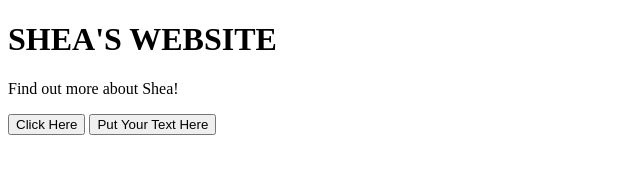
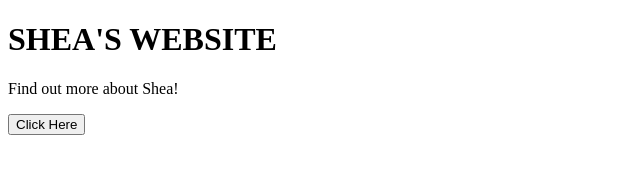
Before and after one commit to sclark01/sclark01.github.com, a plain HTML site: page index.html in a window 1280 px wide. Shown: the whole page, without its empty margins (0-640 px from the left). Drawn offline with Linux system fonts and the light colour scheme.

Commit message:
Update index.html

```diff
--- a/index.html
+++ b/index.html
@@ -9,8 +9,7 @@
         <h1>SHEA'S WEBSITE</h1>
   <p>Find out more about Shea!</P>
     <form> <input type = "button" value = "Click Here"
-      onClick="http://http://www.airliners.net"
-    </form>
-    <form><input type="button" value="Put Your Text Here" onClick="window.location.href='http://www.hyperlinkcode.com/button-links.php'"></form>
-  </body>
+      onClick="window.location.href = 'http://sclark01.github.com/safari'"></form>
+   </body>
+
 </html>
```
